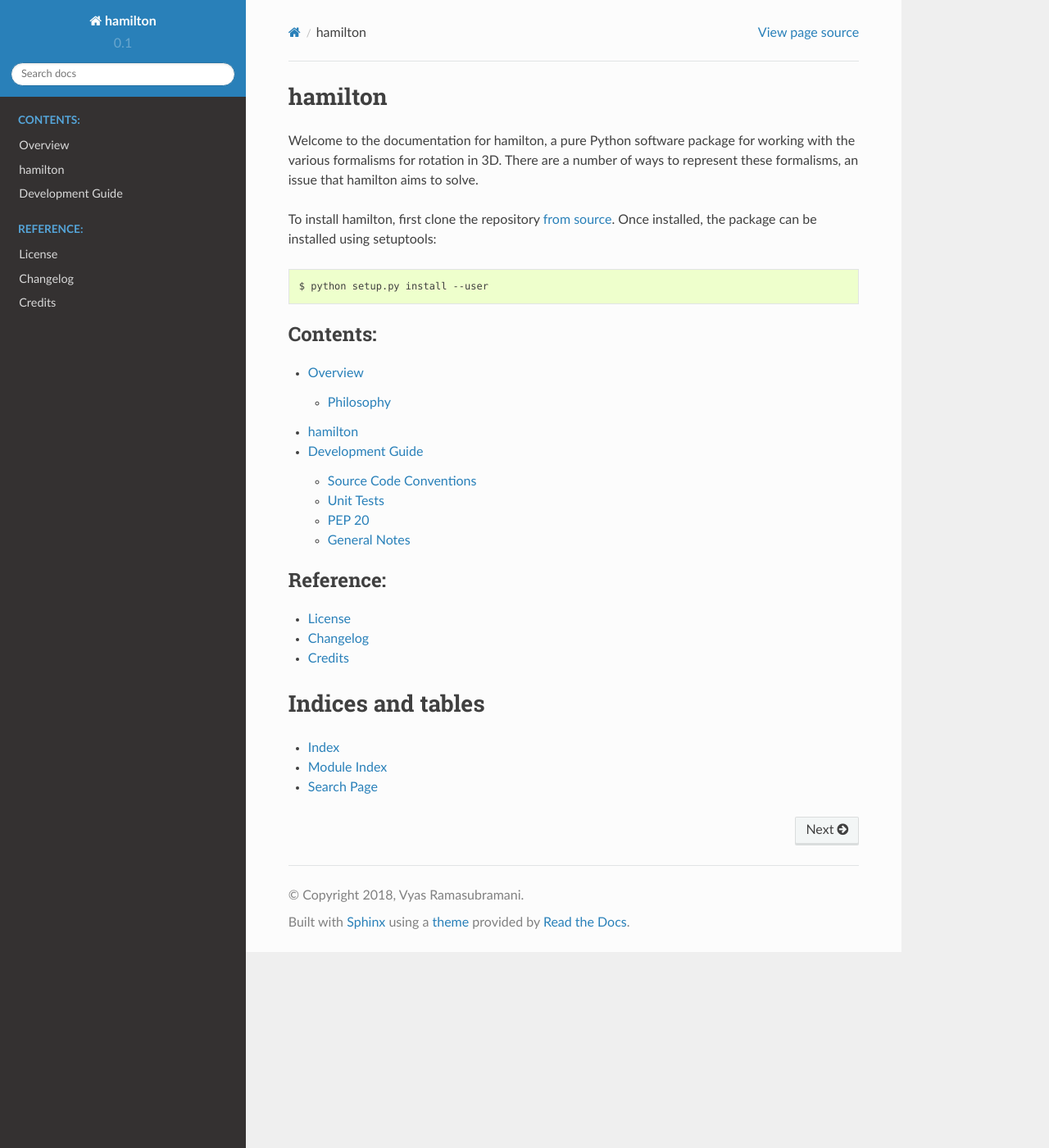
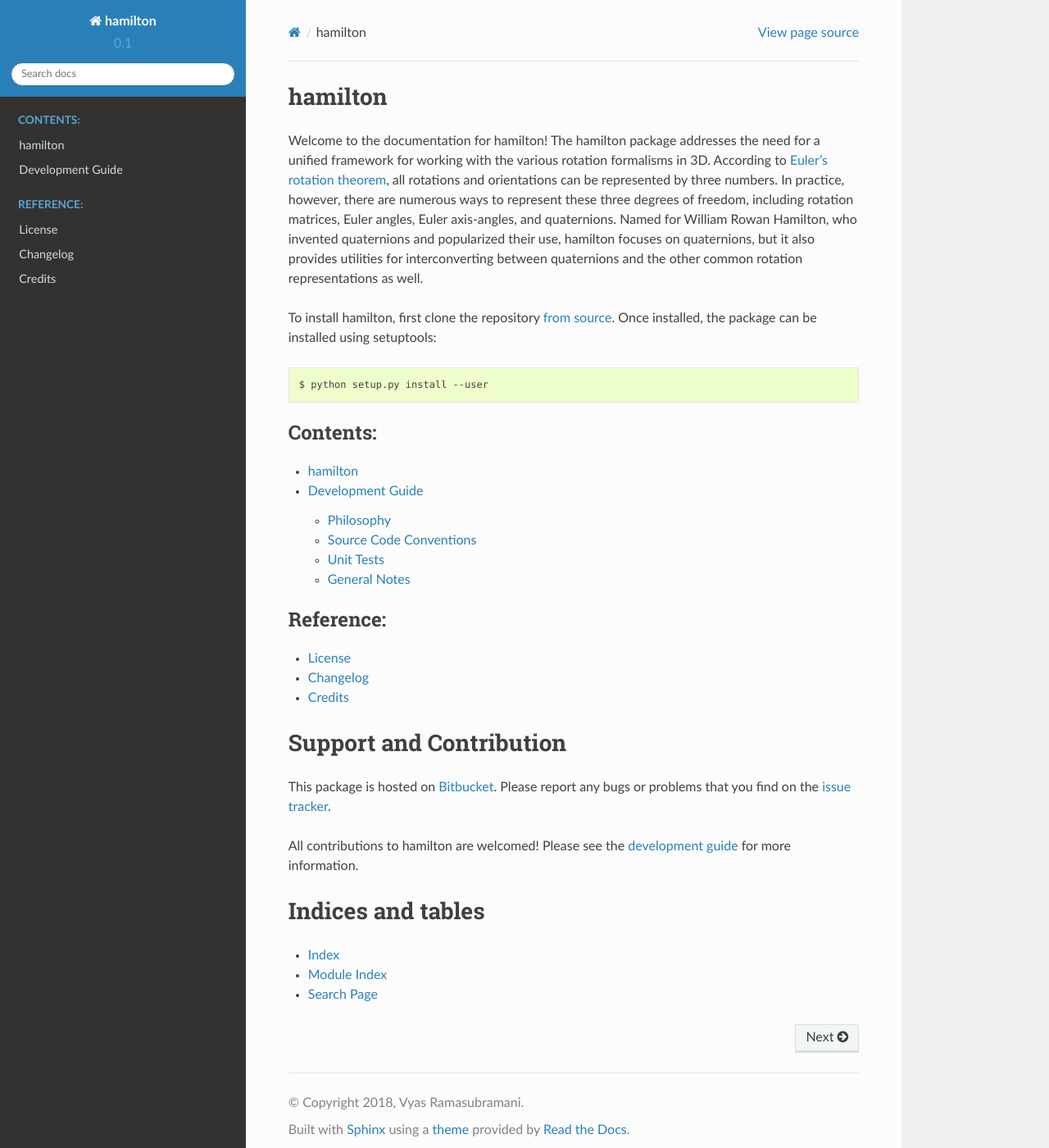
Before and after one commit to glotzerlab/rowan, a Sphinx documentation site: the page built from doc/index.rst, in a window 1280 px wide and 1400 px high. Shown: the whole window at 82% size. Built offline with Sphinx 7.4.7 and the Read the Docs theme 2.0.0, drawn with Linux system fonts in a browser that asks for light colours.

Commit message:
Move overview info to index and dev guide. Update changelog and credits

```diff
--- a/Credits.rst
+++ b/Credits.rst
@@ -3,3 +3,4 @@ The following people contributed to the :py:mod:`hamilton` package.
 Vyas Ramasubramani, University of Michigan - **Lead developer**.
 * Initial design
 * Core quaternion operations
+* Sphinx docs support
--- a/doc/conf.py
+++ b/doc/conf.py
@@ -104,7 +104,7 @@ html_theme = 'sphinx_rtd_theme'
 # Add any paths that contain custom static files (such as style sheets) here,
 # relative to this directory. They are copied after the builtin static files,
 # so a file named "default.css" will overwrite the builtin "default.css".
-html_static_path = ['_static']
+#html_static_path = ['_static']
 
 # Custom sidebar templates, must be a dictionary that maps document names
 # to template names.
--- a/doc/index.rst
+++ b/doc/index.rst
@@ -1,13 +1,13 @@
-.. hamilton documentation master file, created by
-   sphinx-quickstart on Mon Feb 26 21:45:57 2018.
-   You can adapt this file completely to your liking, but it should at least
-   contain the root `toctree` directive.
+.. hamilton documentation master file, created by sphinx-quickstart on Mon Feb 26 21:45:57 2018.
 
 hamilton
 ========
 
-Welcome to the documentation for hamilton, a pure Python software package for working with the various formalisms for rotation in 3D.
-There are a number of ways to represent these formalisms, an issue that hamilton aims to solve.
+Welcome to the documentation for hamilton!
+The hamilton package addresses the need for a unified framework for working with the various rotation formalisms in 3D.
+According to `Euler's rotation theorem <https://en.wikipedia.org/wiki/Euler%27s_rotation_theorem>`_, all rotations and orientations can be represented by three numbers.
+In practice, however, there are numerous ways to represent these three degrees of freedom, including rotation matrices, Euler angles, Euler axis-angles, and quaternions.
+Named for William Rowan Hamilton, who invented quaternions and popularized their use, hamilton focuses on quaternions, but it also provides utilities for interconverting between quaternions and the other common rotation representations as well.
 
 To install hamilton, first clone the repository `from source <https://bitbucket.org/glotzer/hamilton>`_.
 Once installed, the package can be installed using setuptools::
@@ -18,7 +18,6 @@ Once installed, the package can be installed using setuptools::
     :maxdepth: 2
     :caption: Contents:
 
-    overview
     package-hamilton
     development
 
@@ -30,7 +29,14 @@ Once installed, the package can be installed using setuptools::
     changelog
     credits
 
+Support and Contribution
+========================
 
+This package is hosted on `Bitbucket <https://bitbucket.org/glotzer/hamilton>`_.
+Please report any bugs or problems that you find on the `issue tracker <https://bitbucket.org/glotzer/hamilton/issues>`_.
+
+All contributions to hamilton are welcomed!
+Please see the :doc:`development guide <development>` for more information.
 
 Indices and tables
 ==================
```
Also changed, not shown: ChangeLog.rst (+6 -1 lines), doc/development.rst (+30 -15 lines), doc/overview.rst (deleted, +0 -26 lines).
